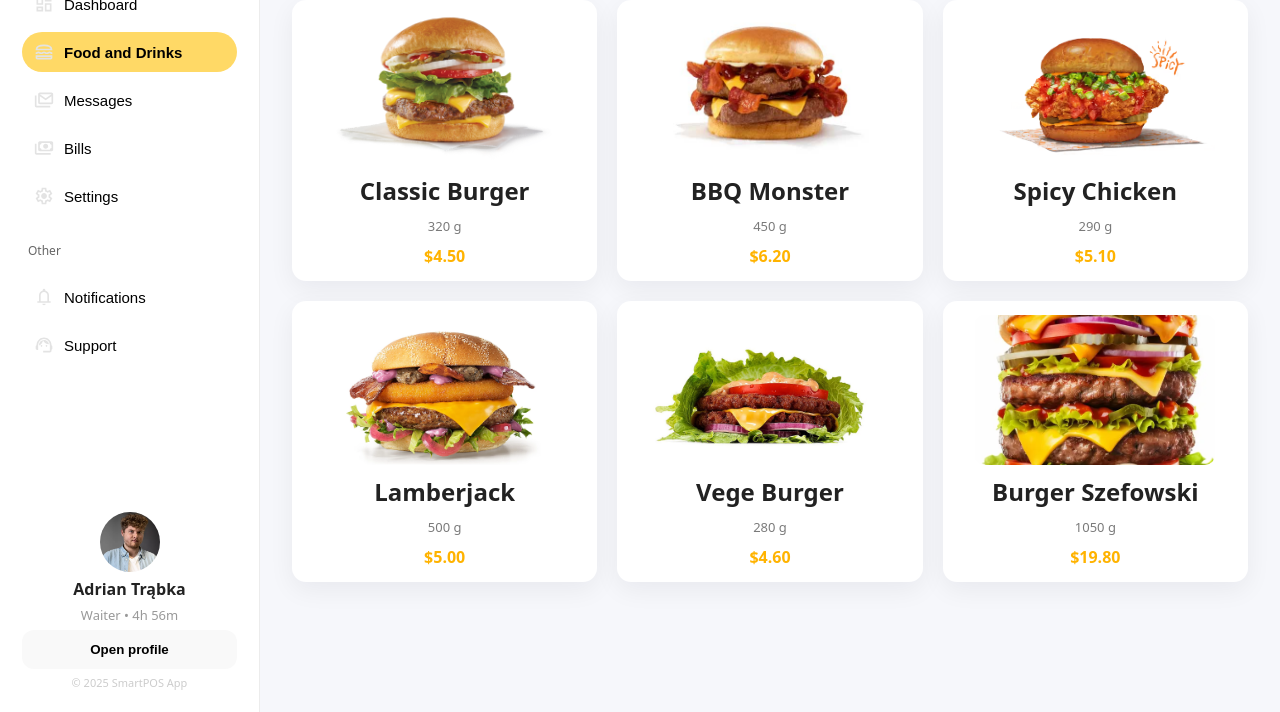
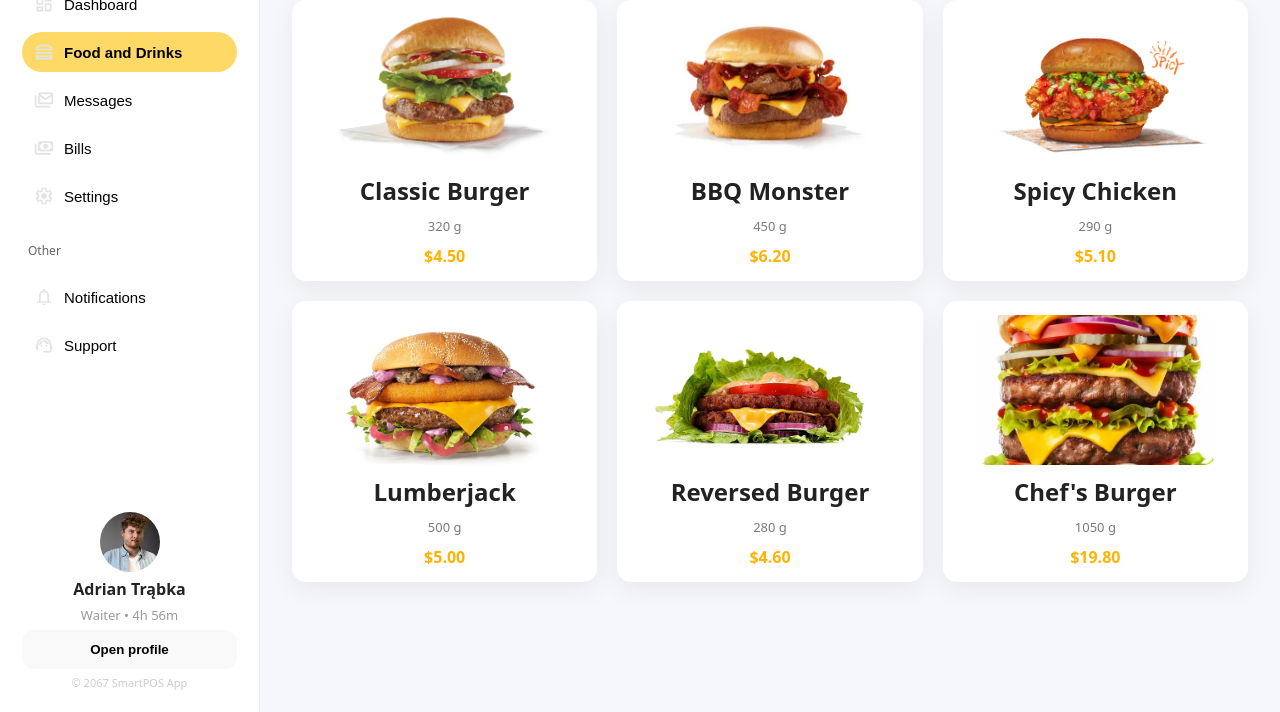
Before and after one commit to u170chakubwaw-rgb/hamburger, a plain HTML site: page index.html in a window 1280 px wide. Shown: the part 88-800 px from the top of the page. Drawn offline with Linux system fonts and the light colour scheme.

Commit message:
naprawione nazwy burgerow

```diff
--- a/index.html
+++ b/index.html
@@ -71,7 +71,7 @@
         <div class="user-name">Adrian Trąbka</div>
         <div class="user-role">Waiter • 4h 56m</div>
         <button class="profile-btn">Open profile</button>
-        <div class="copyright">© 2025 SmartPOS App</div>
+        <div class="copyright">© 2067 SmartPOS App</div>
       </div>
     </nav>
 
@@ -107,22 +107,22 @@
         </div>
 
         <div class="card">
-          <img src="assets/LAMBERJACK Burger.webp" alt="Lamberjack Burger" />
-          <h2>Lamberjack</h2>
+          <img src="assets/LAMBERJACK Burger.webp" alt="Lumberjack Burger" />
+          <h2>Lumberjack</h2>
           <p class="weight">500 g</p>
           <p class="price">$5.00</p>
         </div>
 
         <div class="card">
-          <img src="assets/REVERSED VEGE BURGER.webp" alt="Vege Burger" />
-          <h2>Vege Burger</h2>
+          <img src="assets/REVERSED VEGE BURGER.webp" alt="Reversed Burger" />
+          <h2>Reversed Burger</h2>
           <p class="weight">280 g</p>
           <p class="price">$4.60</p>
         </div>
 
         <div class="card">
-          <img src="assets/burger szefowski.webp" alt="Burger Szefowski" />
-          <h2>Burger Szefowski</h2>
+          <img src="assets/burger szefowski.webp" alt="Chef's Burger" />
+          <h2>Chef's Burger</h2>
           <p class="weight">1050 g</p>
           <p class="price">$19.80</p>
         </div>
```
